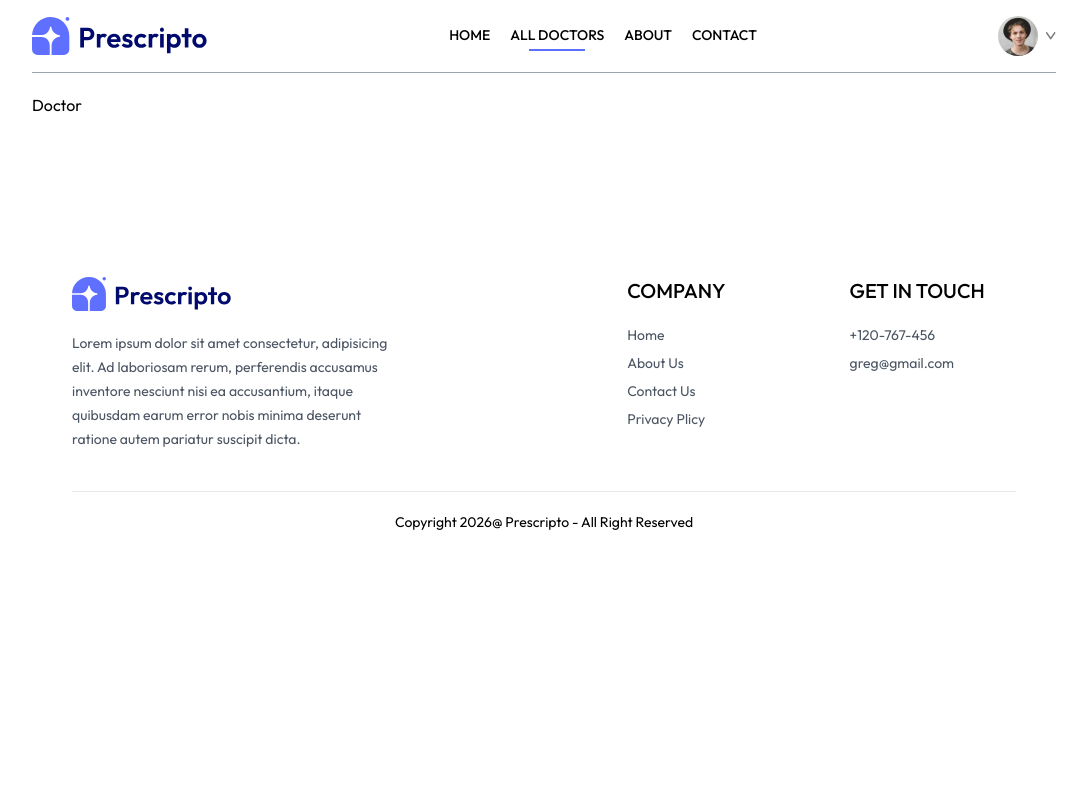
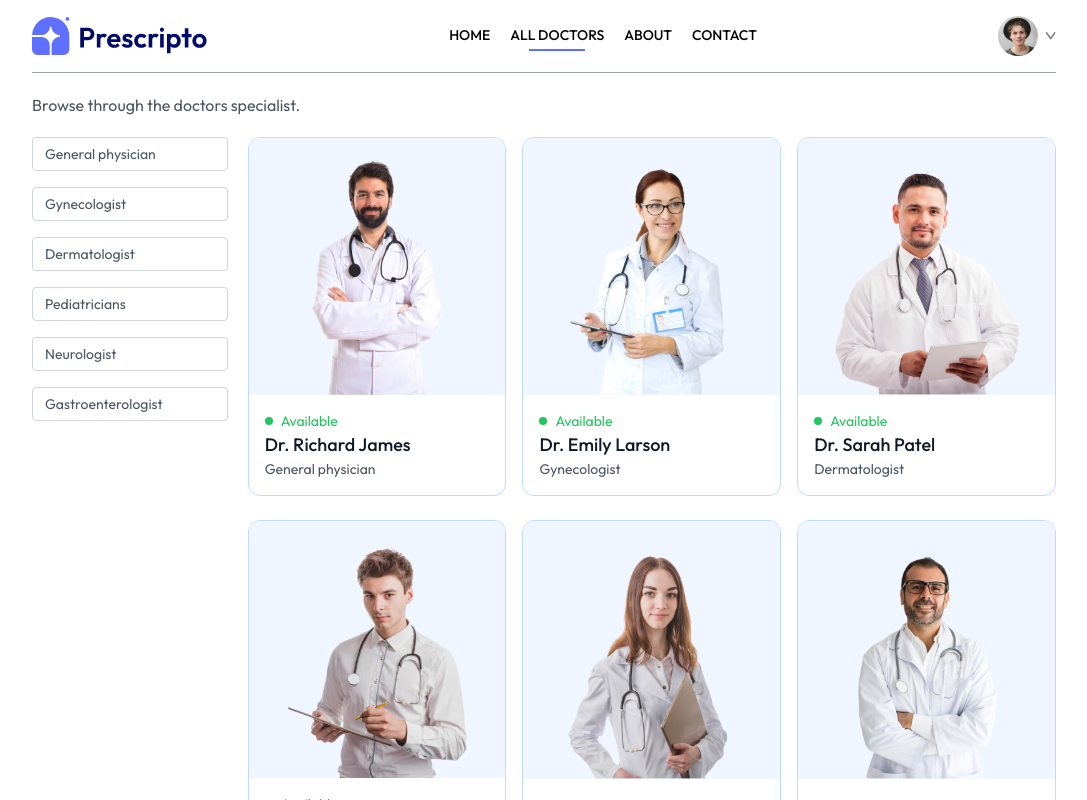
Before and after one commit to Anmol-rajput20/doctor-appointment-booking-system, a React (Vite) app in the folder frontend/: page /doctor in a window 1280 px wide. Shown: the top 800 px of the page, without its empty margins (96-1183 px from the left). Built offline with nearby package versions, Linux system fonts and the light colour scheme.

Commit message:
Implement All Doctots Page with speciality filtering

```diff
--- a/frontend/src/components/Navbar.jsx
+++ b/frontend/src/components/Navbar.jsx
@@ -11,7 +11,7 @@
   const [token,setToken] = useState(true);
   return (
     <div className='flex items-center justify-between text-sm py-4 mb-5 border-b border-b-gray-400'>
-        <img className='w-44 cursor-pointer' src={assets.logo} alt=""></img>
+        <img onClick={() =>navigate('/')} className='w-44 cursor-pointer' src={assets.logo} alt=""></img>
         <ul className='hidden md:flex items-start gap-5 font-medium'>
           <NavLink to='/'>
             <li className='py-1'>HOME</li>
--- a/frontend/src/pages/Doctor.jsx
+++ b/frontend/src/pages/Doctor.jsx
@@ -1,8 +1,65 @@
 import React from 'react'
+import { useParams } from 'react-router-dom'
+import { AppContext } from '../context/AppContext'
+import { useContext } from 'react'
+import { useState } from 'react'
+import { useEffect } from 'react'
+import { useNavigate } from "react-router-dom";
+
+
 
 const Doctor = () => {
+
+  const navigate = useNavigate();
+  const {speciality} = useParams()
+  const [filterDoc,setFilterDoc] = useState([]);
+
+  const {doctors} = useContext(AppContext)
+
+  const applyFilter = () => {
+    if(speciality) {
+      setFilterDoc(doctors.filter(doc => doc.speciality === speciality))
+    }else{
+      setFilterDoc(doctors)
+    }
+  }
+
+  useEffect(() => {
+    applyFilter()
+  },[doctors,speciality])
+
   return (
-    <div>Doctor</div>
+    <div>
+      <p className='text-gray-600'>Browse through the doctors specialist.</p>
+      <div className='flex flex-col sm:flex-row items-start gap-5 mt-5'>
+        <div className='flex flex-col gap-4 text-sm text-gray-600'>
+          <p onClick={() => speciality === 'General physician' ? navigate('/doctor') : navigate('/doctor/General physician')} className={`w-[94vw] sm:w-auto pl-3 py-1.5 pr-16 border border-gray-300 rounded transition-all cursor-pointer ${speciality === "General physician" ? "bg-indigo-100 text-black" : ""}`}>General physician</p>
+          <p onClick={() => speciality === 'Gynecologist' ? navigate('/doctor') : navigate('/doctor/Gynecologist')}  className={`w-[94vw] sm:w-auto pl-3 py-1.5 pr-16 border border-gray-300 rounded transition-all cursor-pointer  ${speciality === "Gynecologist" ? "bg-indigo-100 text-black" : ""}`}>Gynecologist</p>
+          <p onClick={() => speciality === 'Dermatologist' ? navigate('/doctor') : navigate('/doctor/Dermatologist')} className={`w-[94vw] sm:w-auto pl-3 py-1.5 pr-16 border border-gray-300 rounded transition-all cursor-pointer  ${speciality === "Dermatologist" ? "bg-indigo-100 text-black" : ""}`}>Dermatologist</p>
+          <p onClick={() => speciality === 'Pediatricians' ? navigate('/doctor') : navigate('/doctor/Pediatricians')} className={`w-[94vw] sm:w-auto pl-3 py-1.5 pr-16 border border-gray-300 rounded transition-all cursor-pointer  ${speciality === "Pediatricians" ? "bg-indigo-100 text-black" : ""}`}>Pediatricians</p>
+          <p onClick={() => speciality === 'Neurologist' ? navigate('/doctor') : navigate('/doctor/Neurologist')} className={`w-[94vw] sm:w-auto pl-3 py-1.5 pr-16 border border-gray-300 rounded transition-all cursor-pointer  ${speciality === "Neurologist" ? "bg-indigo-100 text-black" : ""}`}>Neurologist</p>
+          <p onClick={() => speciality === 'Gastroenterologist' ? navigate('/doctor') : navigate('/doctor/Gastroenterologist')} className={`w-[94vw] sm:w-auto pl-3 py-1.5 pr-16 border border-gray-300 rounded transition-all cursor-pointer  ${speciality === "Gastroenterologist" ? "bg-indigo-100 text-black" : ""}`}>Gastroenterologist</p>
+        </div>
+
+        <div className='w-full grid grid-cols-auto gap-4 gap-y-6'>
+          {
+            filterDoc.map((item,index) => (
+                <div onClick={()=> navigate(`/appointment/${item._id}`)} className='border border-blue-200 rounded-xl overflow-hidden cursor-pointer hover:translate-y-[-10px] transition-all duration-500' key={index}>
+                    <img className='bg-blue-50' src={item.image}></img>
+                    <div className='p-4 '>
+                        <div className='flex items-center gap-2 text-sm text-center text-green-500'>
+                            <p className='w-2 h-2 bg-green-500 rounded-full'></p>
+                            <p>Available</p>
+                        </div>
+                        <p className='text-gray-900 text-lg font-medium'>{item.name}</p>
+                        <p className='text-gray-600 text-sm' >{item.speciality}</p>
+                    </div>
+                </div>
+            ))
+          }
+        </div>
+      </div>
+    </div>
   )
 }
 
```
